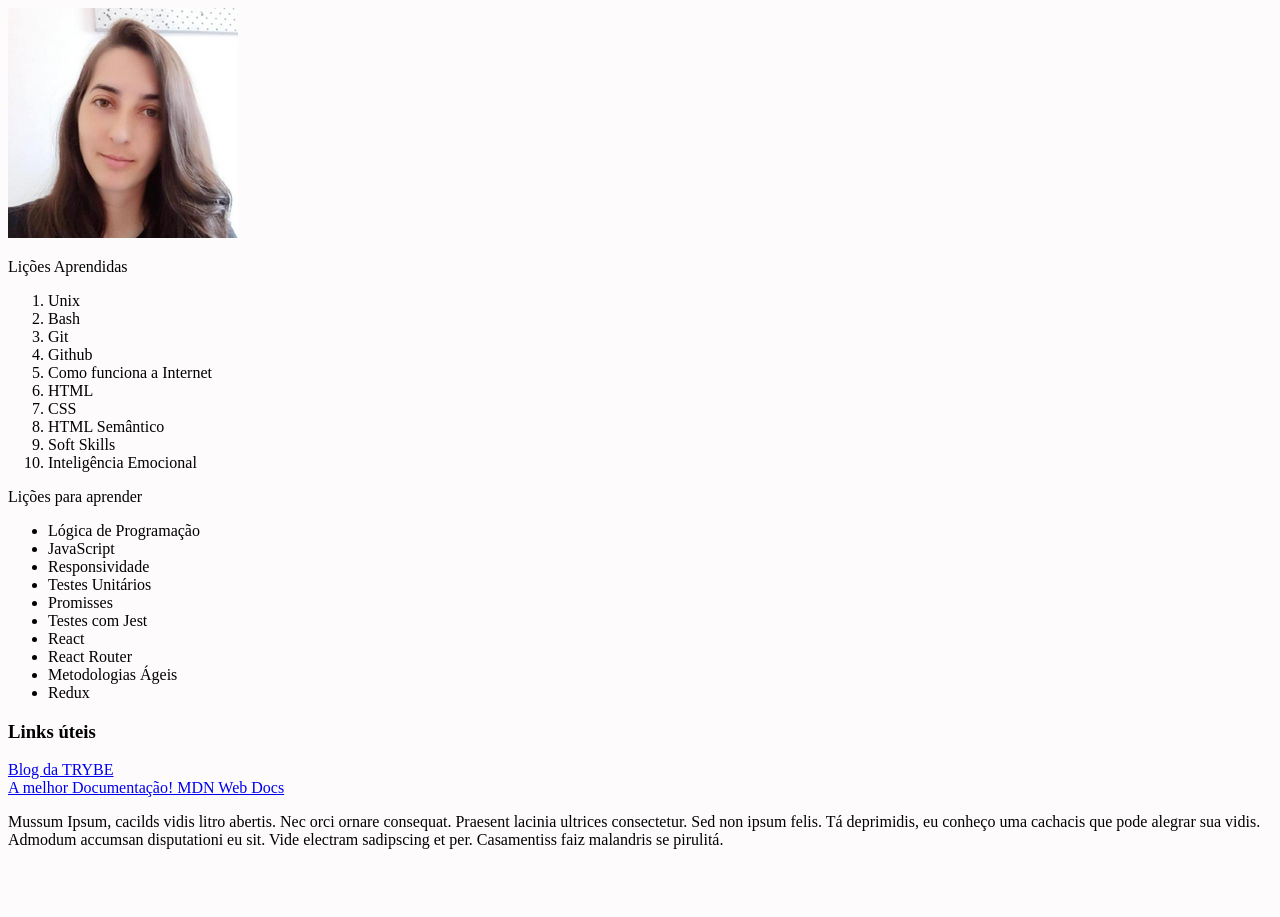
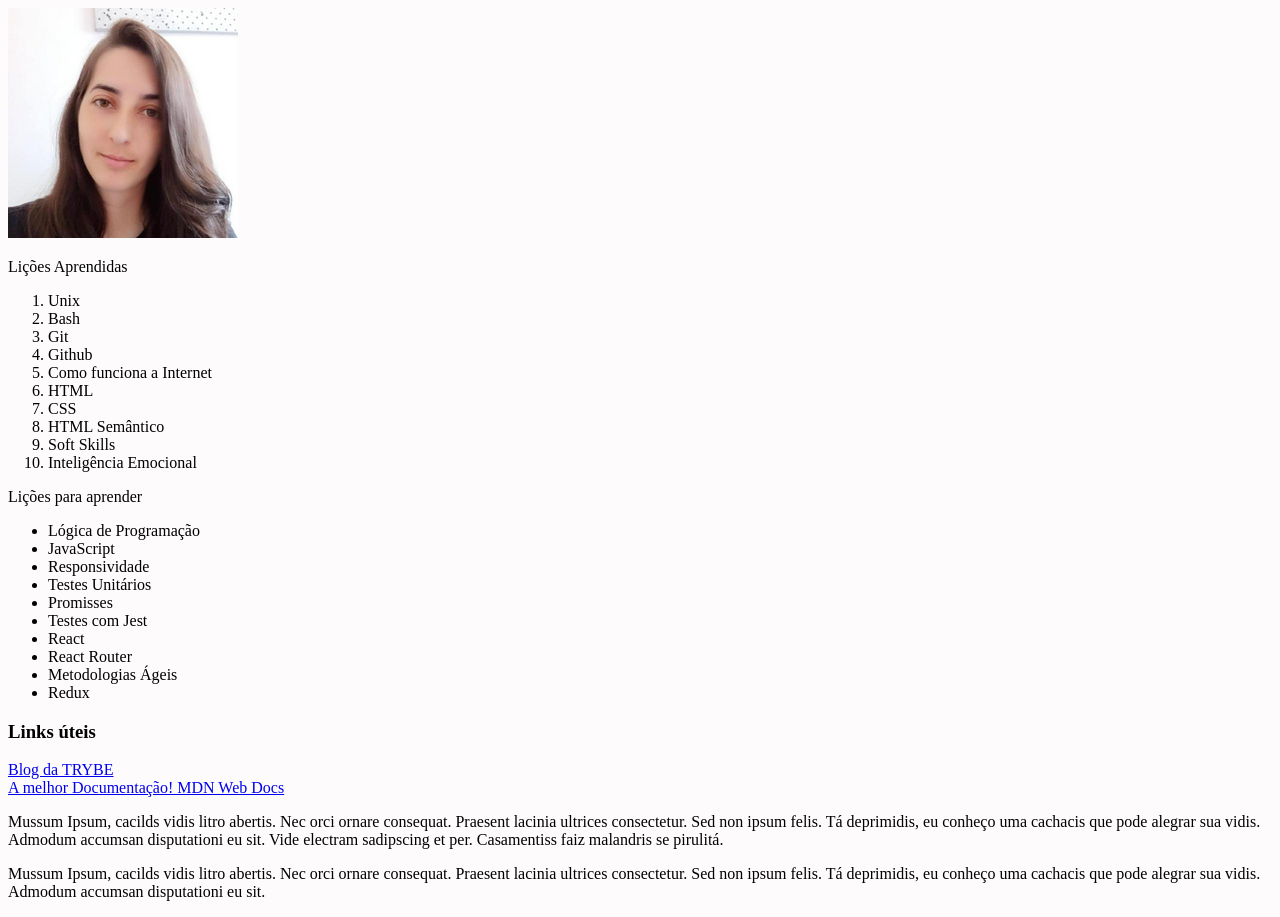
Before and after one commit to uetiari/trybe-lesson-learned, a website: page index.html in a window 1280 px wide. Before the commit the page ends 865 px from the top, so only its background shows below. Drawn offline with Linux system fonts and the light colour scheme.

Commit message:
Requisito #9

```diff
--- a/index.html
+++ b/index.html
@@ -50,6 +50,11 @@
             </p>
 
         </article>
+        <aside>
+            <p>
+                Mussum Ipsum, cacilds vidis litro abertis. Nec orci ornare consequat. Praesent lacinia ultrices consectetur. Sed non ipsum felis. Tá deprimidis, eu conheço uma cachacis que pode alegrar sua vidis. Admodum accumsan disputationi eu sit.
+            </p>
+        </aside>
     </main>
     <footer id="rodape"></footer>
 
```
